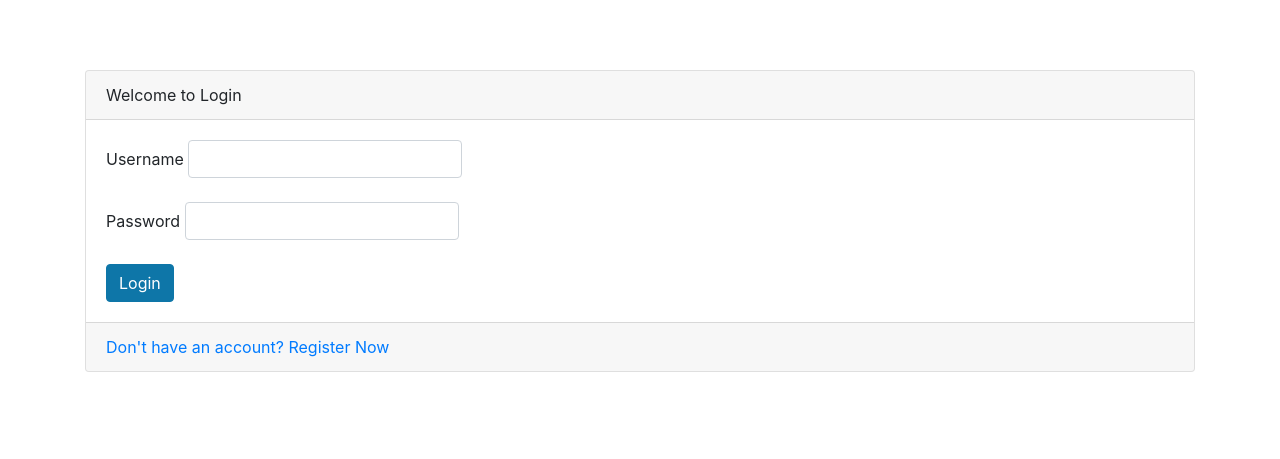
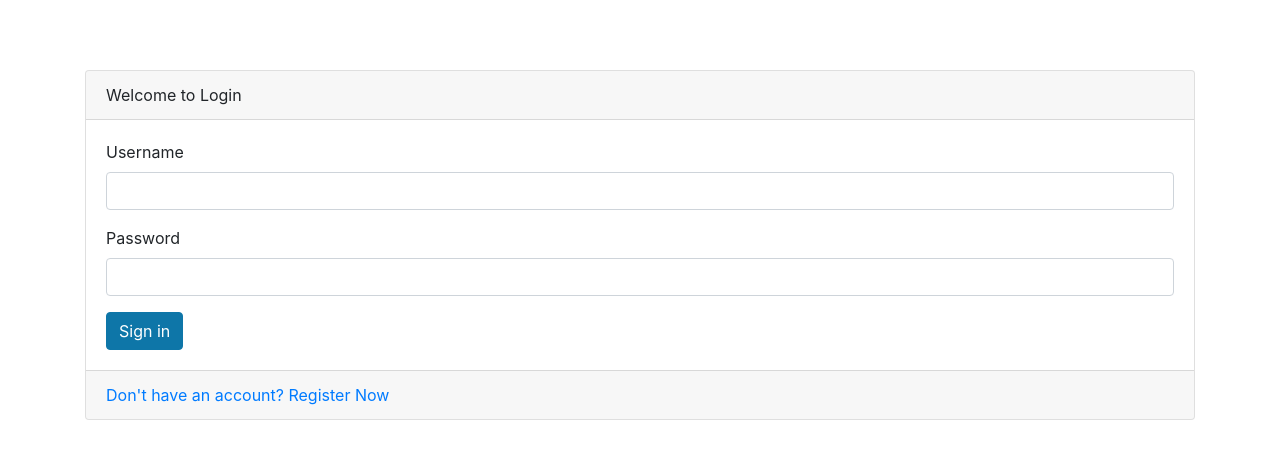
Before and after one commit to yykhysn/TodoApp, a FastAPI app: page /user/login in a window 1280 px wide. Shown: the top 459 px of the page. Run offline with FastAPI, Linux system fonts and the light colour scheme.

Commit message:
refactor: update login.html, rename form input/form id/name to more explicit naming:
- Update login.html page elements.
- Rename username input id/name to user‑username and others for clearer naming.
- Keep autocomplete attributes for browser password manager support.

```diff
--- a/templates/user/login.html
+++ b/templates/user/login.html
@@ -11,20 +11,16 @@
         <div class="card">
             <div class="card-header">Welcome to Login</div>
             <div class="card-body">
-                <form id="login-form">
+                <form id="login-user-form">
                     <div class="form-group">
                         <label >Username</label>
-                        <label>
-                            <input type="text" name="username" class="form-control" required>
-                        </label>
+                        <input type="text" name="user-username" class="form-control" autocomplete="user-username" required>
                     </div>
                     <div class="form-group">
                         <label>Password</label>
-                        <label>
-                            <input type="password" name="password" class="form-control" required>
-                        </label>
+                        <input type="password" name="user-password" class="form-control" autocomplete="user-password" required>
                     </div>
-                    <button type="submit" class="btn btn-primary">Login</button>
+                    <button type="submit" class="btn btn-primary">Sign in</button>
                 </form>
             </div>
             <div class="card-footer text-muted">
```
